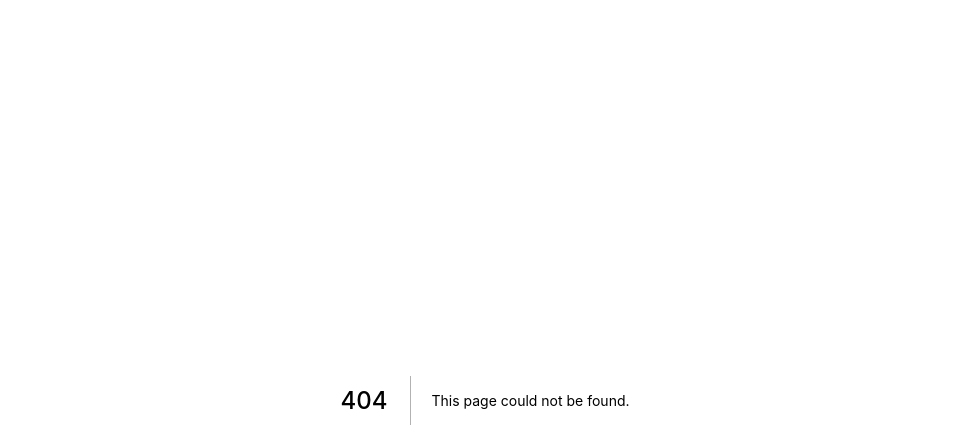
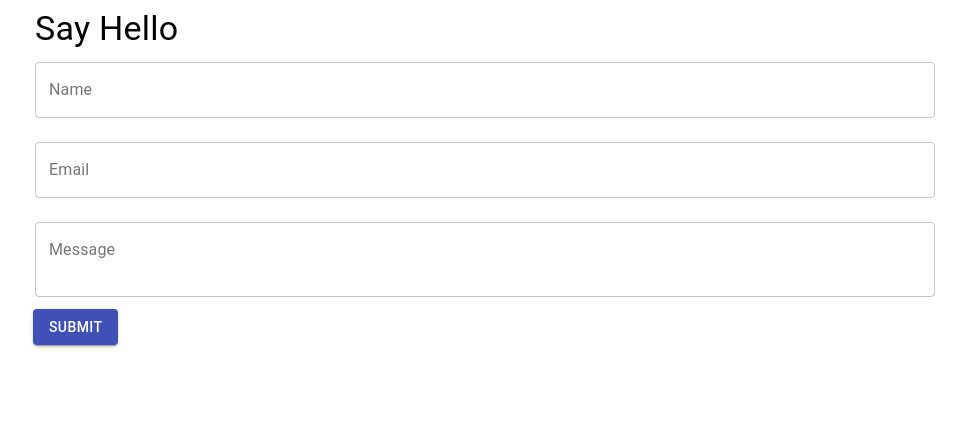
Before and after one commit to caleblawrence/personal-website, a Next.js app: page /say-hello in a window 1280 px wide. Before the commit this address had no page. Shown: the top 448 px of the page, without its empty margins (155-1121 px from the left). Built offline with nearby package versions, Linux system fonts and the light colour scheme.

Commit message:
added say hello form

```diff
--- a/package.json
+++ b/package.json
@@ -9,6 +9,7 @@
     "analyze": "ANALYZE=true next build"
   },
   "dependencies": {
+    "@material-ui/core": "^4.9.2",
     "@mdx-js/loader": "^1.5.1",
     "@next/bundle-analyzer": "^9.1.6",
     "@next/mdx": "^9.1.4",
--- a/pages/api/hello.js
+++ b/pages/api/hello.js
@@ -2,13 +2,14 @@ import nextConnect from "next-connect";
 import middleware from "../../middleware/middleware";
 
 const handler = nextConnect();
-
 handler.use(middleware);
 
 // GET /api/user
 handler.get(async (req, res) => {
-  const doc = await req.db.collection("hello").findOne({});
-  res.json(doc);
+  const doc = await req.db.collection("hello").find({}).limit(10).toArray(function (error, documents) {
+    if (error) throw error;
+    res.send(documents);
+  });
 });
 
 // POST /api/user
--- a/pages/posts.tsx
+++ b/pages/posts.tsx
@@ -19,8 +19,4 @@ const Posts: NextPage = () => {
   )
 }
 
-Posts.getInitialProps = async ({ query }) => {
-  return query ? { page: query.page } : {}
-}
-
 export default Posts
--- /dev/null
+++ b/pages/say-hello.tsx
@@ -0,0 +1,122 @@
+import React, { useState } from 'react';
+import { NextPage } from 'next';
+import Grid from '@material-ui/core/Grid';
+import Typography from '@material-ui/core/Typography';
+import TextField from '@material-ui/core/TextField';
+import Meta from '../components/meta'
+import Head from 'next/head'
+import Button from '@material-ui/core/Button';
+
+const SayHello: NextPage = () => {
+  const [name, setName] = useState('');
+  const [email, setEmail] = useState('');
+  const [message, setMessage] = useState('');
+  const [submitted, setSubmitted] = useState(false);
+
+  const submit = () => {
+    fetch('/api/hello', {
+      method: 'POST', // or 'PUT'
+      headers: {
+        'Content-Type': 'application/json',
+      },
+      body: JSON.stringify({
+        name,
+        email,
+        message
+      }),
+    }
+    )
+      .then((response) => response.json())
+      .then(() => {
+        setSubmitted(true);
+        setName('');
+        setEmail('');
+        setMessage('');
+      })
+      .catch((error) => {
+        console.error('Error:', error);
+      })
+  }
+
+
+  return (
+    <div className="hello-wrapper">
+      <Meta />
+      <Head>
+        <title>Say Hello</title>
+        <meta name="viewport" content="initial-scale=1.0, width=device-width" />
+      </Head>
+
+      <Typography variant="h4" gutterBottom>
+        Say Hello
+      </Typography>
+      <Grid container spacing={3}>
+        <Grid item sm={12}>
+          <TextField
+            id="name"
+            name="name"
+            label="Name"
+            fullWidth
+            variant="outlined"
+            autoComplete="Name"
+            onChange={(e) => setName(e.target.value)}
+          />
+        </Grid>
+        <Grid item sm={12}>
+          <TextField
+            id="email"
+            name="email"
+            label="Email"
+            fullWidth
+            variant="outlined"
+            autoComplete="Email"
+            onChange={(e) => setEmail(e.target.value)}
+          />
+        </Grid>
+        <Grid item sm={12}>
+          <TextField
+            label="Message"
+            multiline={true}
+            name="message"
+            rows={2}
+            rowsMax={4}
+            variant="outlined"
+            fullWidth
+            onChange={(e) => setMessage(e.target.value)}
+          />
+        </Grid>
+        <div className="submitButton">
+          <Button variant="contained" color="primary" onClick={() => submit()}>
+            Submit
+            </Button>
+        </div>
+      </Grid>
+
+      {submitted &&
+        <>
+          <br />
+          <br />
+
+          <Typography variant="h4" gutterBottom>
+            Thanks. I'll get back with you.
+          </Typography>
+        </>
+      }
+
+      <style jsx >{`
+        .hello-wrapper {
+          margin-right: auto; /* 1 */
+          margin-left:  auto; /* 1 */
+          max-width: 900px; /* 2 */
+          padding-right: 10px; /* 3 */
+          padding-left:  10px; /* 3 */
+        }
+        .submitButton {
+          margin-left: 10px !important;
+        }
+      `}</style>
+    </div>
+  )
+}
+
+export default SayHello;
```
Also changed, not shown: 1 other file (tests, documents, lock files or other folders).
